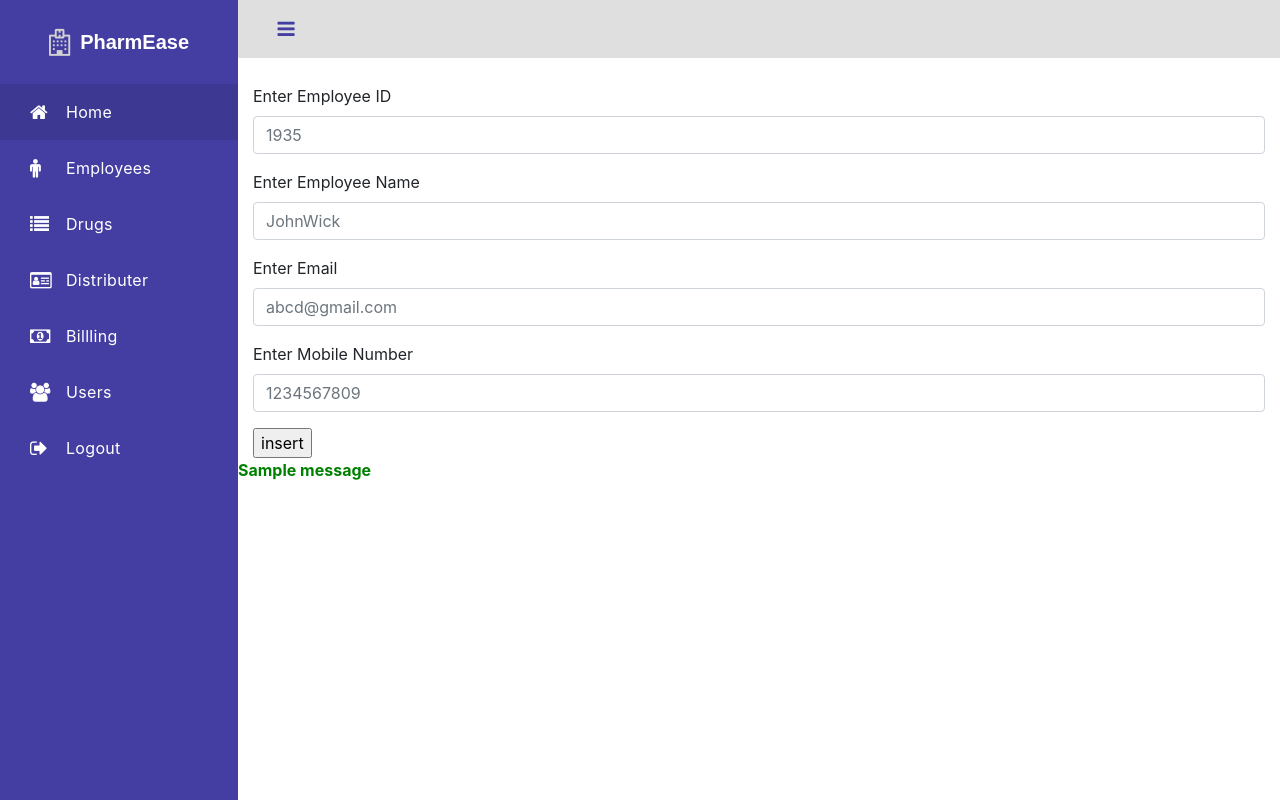
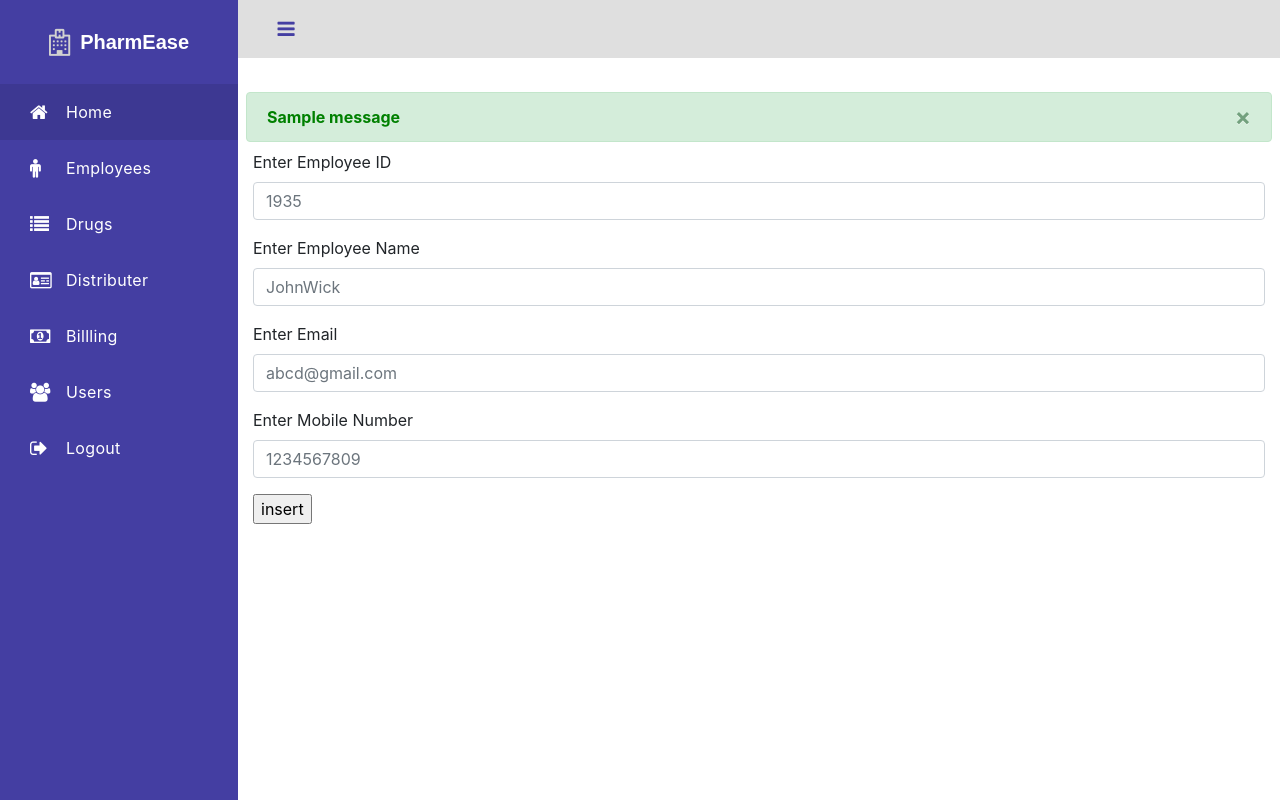
Before and after one commit to prajwalsuvarna/PharmEase, a Django app: page /insertEmp/ in a window 1280 px wide. Run offline with Django 4.2, Linux system fonts and the light colour scheme; tables that the repository leaves empty hold one stand-in row (values such as "Sample post"); one stand-in notice (Sample message) is shown; some libraries are stand-ins or nearby versions.

Commit message:
added alert component bootstrap

```diff
--- a/pharmacy/members/views.py
+++ b/pharmacy/members/views.py
@@ -23,8 +23,8 @@ def insertEmp(request):
             saverecord.email=request.POST.get('email')
             saverecord.mobile=request.POST.get('mobile')
             saverecord.save()
-            messages.success(request,'Employee '+saverecord.empname+'is saved successfully!')
-            return render(request,'employee.html')
+            messages.success(request,'Employee '+saverecord.empname+' is saved successfully!')
+            return render(request,'insertEmp.html')
     else:
             return render(request,'insertEmp.html')
 
--- a/pharmacy/templates/employee.html
+++ b/pharmacy/templates/employee.html
@@ -1,10 +1,10 @@
 {% extends "base.html" %}
 {% load static %}
 {% block content %}
-<div>
+<div class="m-2">
     <a href="{% url 'insertEmp' %}">Create new Employee</a>
 </div>
-<table class="table">
+<table class="table m-2">
     <thead>
       <tr>
         <th scope="col">Employee ID</th>
--- a/pharmacy/templates/insertEmp.html
+++ b/pharmacy/templates/insertEmp.html
@@ -1,6 +1,19 @@
 {% extends "base.html" %}
 {% load static %}
 {% block content %}
+
+  {% if messages %}
+    {% for mess in messages %}
+    <div class=" m-2 alert alert-success alert-dismissible fade show" role="alert">
+      <b style="color:green;">{{mess}}</b>
+      <button type="button" class="close" data-dismiss="alert" aria-label="Close">
+        <span aria-hidden="true">&times;</span>
+      </button>
+    </div>
+    {% endfor %}
+    {% endif %}
+
+
 <form class="container" method="POST">
     {% csrf_token %}
     <div class="form-group">
@@ -21,11 +34,4 @@
       </div>
       <input type="submit" value="insert"/>
   </form>
-  <div class="form-group">
-    {% if messages %}
-    {% for mess in messages %}
-    <b style="color:green;">{{mess}}</b>
-    {% endfor %}
-    {% endif %}
-  </div>
 {% endblock content %}
```
